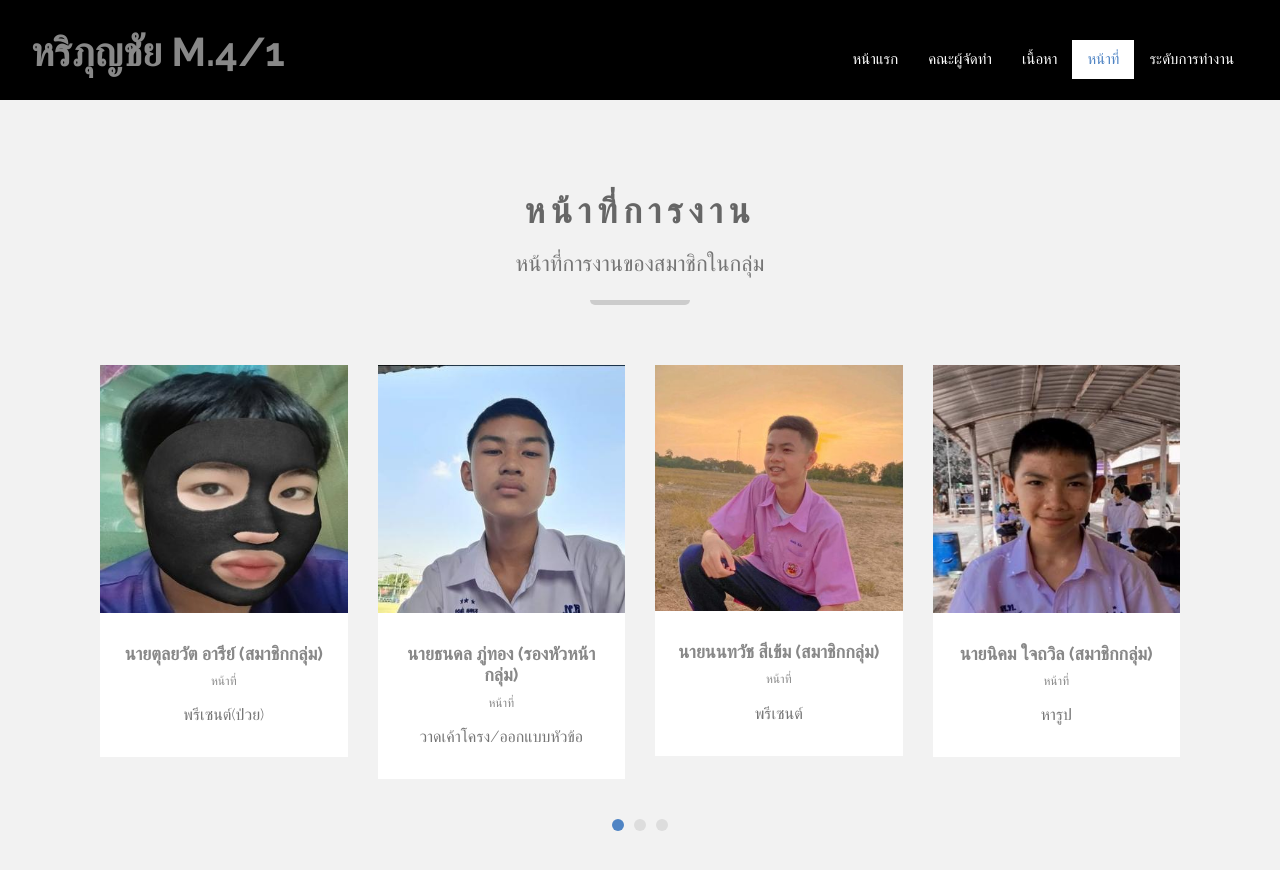
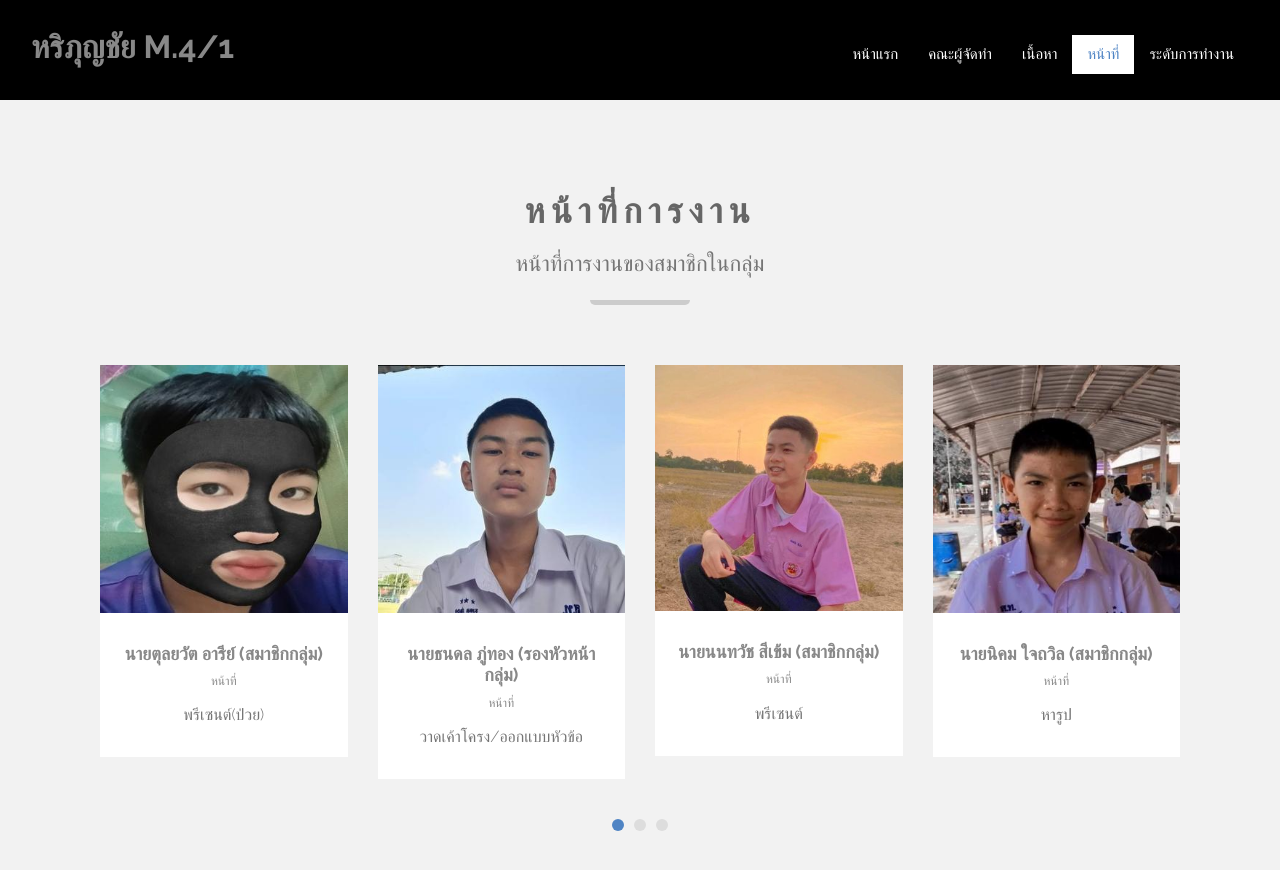
Before and after one commit to Makieza/History4-1Hari, a plain HTML site: page review.html in a window 1280 px wide. Drawn offline with Linux system fonts and the light colour scheme.

Commit message:
Haripunchai

```diff
--- a/review.html
+++ b/review.html
@@ -29,7 +29,7 @@
             <div class="container-fluid">
                 <nav class="navbar navbar-expand-md bg-dark navbar-dark">
                     <a href="index.html" class="navbar-brand">
-                        <h1>หริภุญชัย M.4/1</h1>
+                        <h2>หริภุญชัย M.4/1</h2>
                     </a>
                     <button type="button" class="navbar-toggler" data-toggle="collapse" data-target="#navbarCollapse">
                         <span class="navbar-toggler-icon"></span>
```
